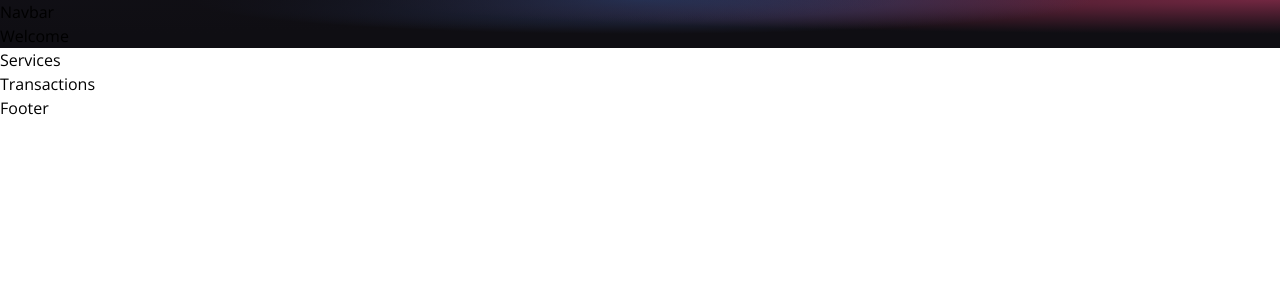
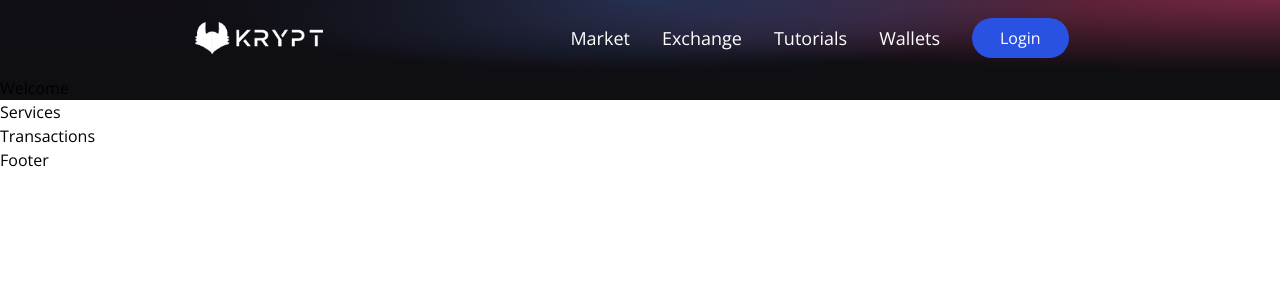
Before and after one commit to hoaflee/krycain, a React (Vite) app in the folder client/: page / in a window 1280 px wide. Shown: the top 300 px of the page. Built offline with nearby package versions, Linux system fonts and the light colour scheme.

Commit message:
navbar done

```diff
--- a/client/package.json
+++ b/client/package.json
@@ -7,6 +7,7 @@
     "preview": "vite preview"
   },
   "dependencies": {
+    "ethers": "^5.5.3",
     "react": "^17.0.2",
     "react-dom": "^17.0.2",
     "react-icons": "^4.3.1"
--- a/client/src/components/Navbar.jsx
+++ b/client/src/components/Navbar.jsx
@@ -1,10 +1,71 @@
+import { useState } from "react";
 import { HiMenuAlt4 } from "react-icons/hi";
 import { AiOutlineClose } from "react-icons/ai";
 
 import logo from "../../images/logo.png";
 
+const NavbarItem = ({ title, classProps }) => {
+  return <li className={`mx-4 cursor-pointer ${classProps}`}>{title}</li>;
+};
+
 const Navbar = () => {
-  return <h1>Navbar</h1>;
+  const [toggleMenu, setToggleMenu] = useState(false);
+
+  return (
+    <nav className="w-full flex md:justify-center justify-between items-center p-4">
+      <div className="md:flex-[0.5] flex-initial justify-center items-center">
+        <img src={logo} alt="logo" className="w-32 cursor-pointer" />
+      </div>
+      <ul className="text-white md:flex hidden list-none flex-row justify-between items-center flex-initial ">
+        {["Market", "Exchange", "Tutorials", "Wallets"].map((item, index) => (
+          <NavbarItem
+            key={item + index}
+            title={item}
+            classProps="my-2 text-lg"
+          />
+        ))}
+        <li className="bg-[#2952e3] py-2 px-7 mx-4 rounded-full cursor-pointer hover:bg-[#2546db]">
+          Login
+        </li>
+      </ul>
+
+      <div className="flex relative">
+        {toggleMenu ? (
+          <AiOutlineClose
+            fontSize={28}
+            className="text-white md:hidden cursor-pointer"
+            onClick={() => setToggleMenu(false)}
+          />
+        ) : (
+          <HiMenuAlt4
+            fontSize={28}
+            className="text-white md:hidden cursor-pointer"
+            onClick={() => setToggleMenu(true)}
+          />
+        )}
+
+        {toggleMenu && (
+          <ul
+            className="z-10 fixed top-0 -right-2 p-3 w-[70vw] h-screen shadow-2xl md:hidden list-none
+          flex flex-col justify-start items-end rounded-md blue-glassmorphism text-white animate-slide-in"
+          >
+            <li className="text-xl w-full my-2">
+              <AiOutlineClose onClick={() => setToggleMenu(false)} />
+            </li>
+            {["Market", "Exchange", "Tutorials", "Wallets"].map(
+              (item, index) => (
+                <NavbarItem
+                  key={item + index}
+                  title={item}
+                  classProps="my-2 text-lg"
+                />
+              )
+            )}
+          </ul>
+        )}
+      </div>
+    </nav>
+  );
 };
 
 export default Navbar;
--- a/client/tailwind.config.js
+++ b/client/tailwind.config.js
@@ -1,7 +1,7 @@
 module.exports = {
-  content: ["./src/**/*.{html,js}"],
+  content: ["./src/**/*.{html,js,jsx}"],
   theme: {
     extend: {},
   },
   plugins: [],
-}
+};
```
Also changed, not shown: 2 other files (tests, documents, lock files or other folders).
